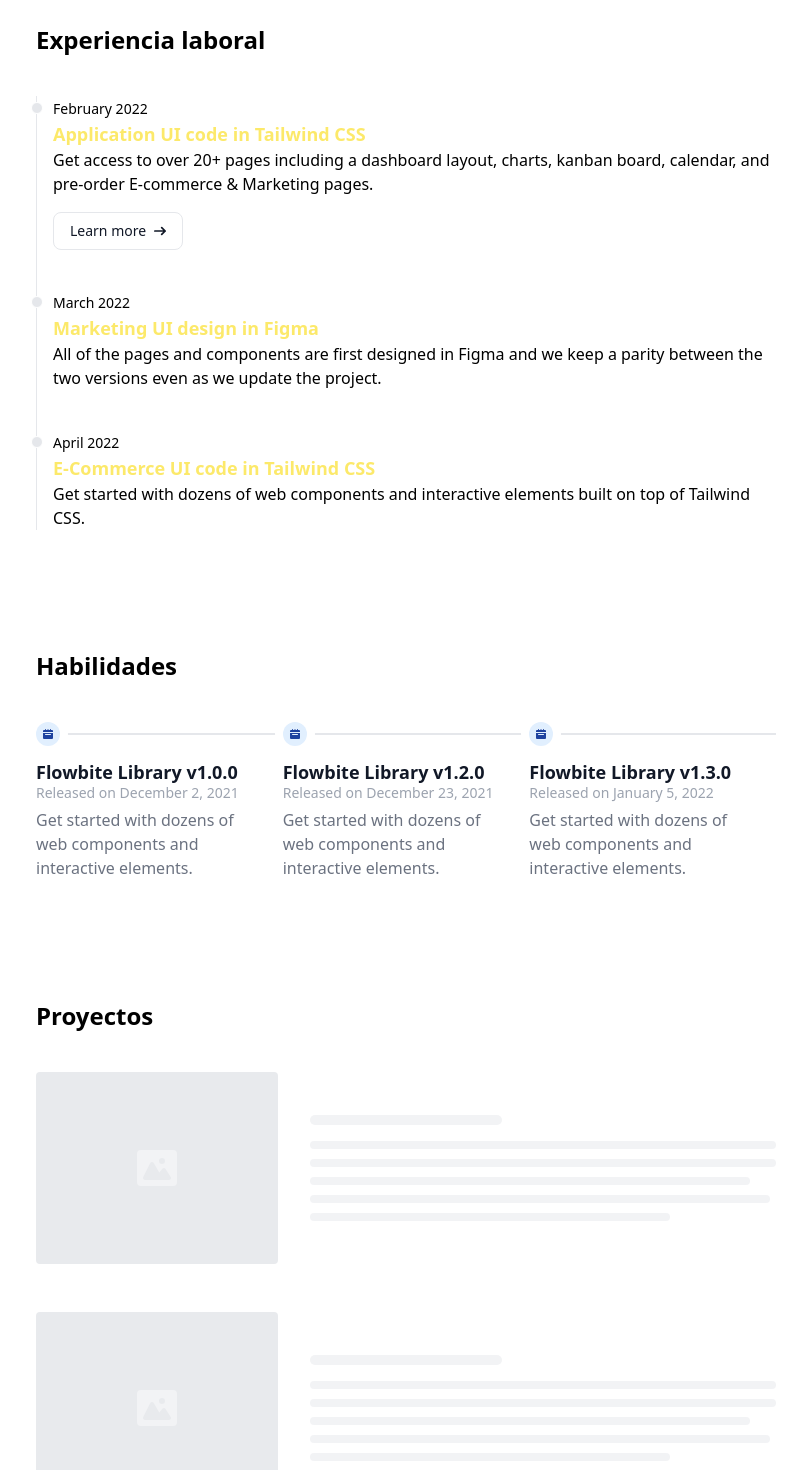
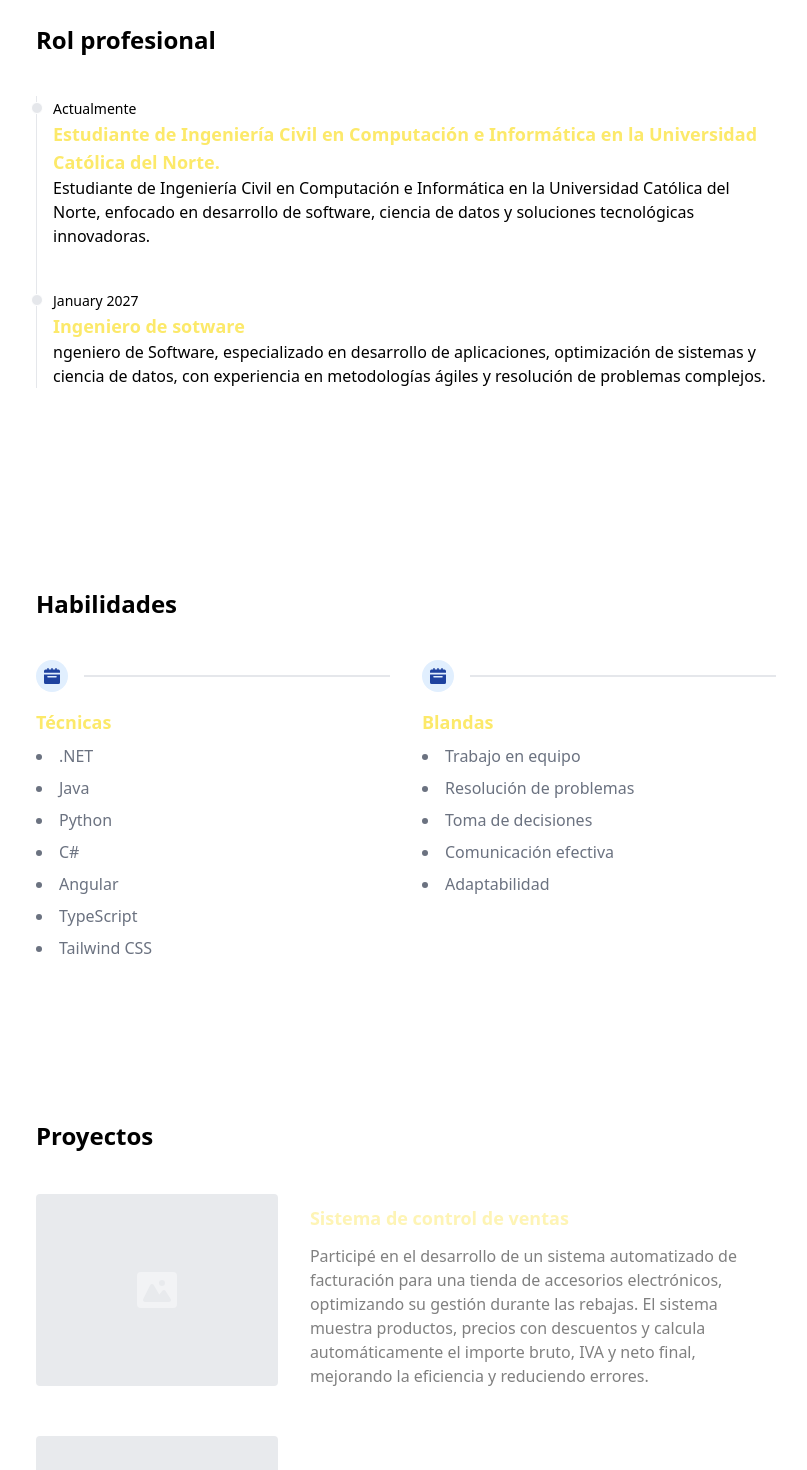
Before and after one commit to jhonelpro/Portfolio, an Angular app: page /home in a window 1280 px wide. Shown: the part 600-2070 px from the top of the page, without its empty margins (234-1041 px from the left). Built offline with nearby package versions, Linux system fonts and the light colour scheme.

Commit message:
feat: added skills component and projects information

```diff
--- a/src/app/Components/proyects/proyects.component.html
+++ b/src/app/Components/proyects/proyects.component.html
@@ -7,12 +7,10 @@
             </svg>
         </div>
         <div class="w-full">
-            <div class="h-2.5 bg-gray-200 rounded-full dark:bg-gray-700 w-48 mb-4"></div>
-            <div class="h-2 bg-gray-200 rounded-full dark:bg-gray-700 max-w-[480px] mb-2.5"></div>
-            <div class="h-2 bg-gray-200 rounded-full dark:bg-gray-700 mb-2.5"></div>
-            <div class="h-2 bg-gray-200 rounded-full dark:bg-gray-700 max-w-[440px] mb-2.5"></div>
-            <div class="h-2 bg-gray-200 rounded-full dark:bg-gray-700 max-w-[460px] mb-2.5"></div>
-            <div class="h-2 bg-gray-200 rounded-full dark:bg-gray-700 max-w-[360px]"></div>
+            <h3 class="text-lg font-semibold text-yellow-200 py-3">Sistema de control de ventas</h3>
+            <p>
+                Participé en el desarrollo de un sistema automatizado de facturación para una tienda de accesorios electrónicos, optimizando su gestión durante las rebajas. El sistema muestra productos, precios con descuentos y calcula automáticamente el importe bruto, IVA y neto final, mejorando la eficiencia y reduciendo errores.
+            </p>
         </div>
         <span class="sr-only">Loading...</span>
     </div>
@@ -24,12 +22,10 @@
             </svg>
         </div>
         <div class="w-full">
-            <div class="h-2.5 bg-gray-200 rounded-full dark:bg-gray-700 w-48 mb-4"></div>
-            <div class="h-2 bg-gray-200 rounded-full dark:bg-gray-700 max-w-[480px] mb-2.5"></div>
-            <div class="h-2 bg-gray-200 rounded-full dark:bg-gray-700 mb-2.5"></div>
-            <div class="h-2 bg-gray-200 rounded-full dark:bg-gray-700 max-w-[440px] mb-2.5"></div>
-            <div class="h-2 bg-gray-200 rounded-full dark:bg-gray-700 max-w-[460px] mb-2.5"></div>
-            <div class="h-2 bg-gray-200 rounded-full dark:bg-gray-700 max-w-[360px]"></div>
+            <h3 class="text-lg font-semibold text-yellow-200 py-3">UCN e-commerce</h3>
+            <p>
+                Participé en la implementación de un e-commerce para La Tienda UCN, con el objetivo de satisfacer las necesidades y expectativas de sus clientes.
+            </p>
         </div>
         <span class="sr-only">Loading...</span>
     </div>
--- a/src/app/Components/skills/skills.component.html
+++ b/src/app/Components/skills/skills.component.html
@@ -1,48 +1,49 @@
+<div class="w-full max-w-4xl mx-auto py-10">
     <h2 class="text-2xl font-semibold mb-10">Habilidades</h2>
-<ol class="items-center sm:flex">
-    <li class="relative mb-6 sm:mb-0">
+    <ol class="flex flex-col sm:flex-row justify-between gap-8">
+        <!-- Habilidades Técnicas -->
+        <li class="flex-1">
             <div class="flex items-center">
-            <div class="z-10 flex items-center justify-center w-6 h-6 bg-blue-100 rounded-full ring-0 ring-white dark:bg-blue-900 sm:ring-8 dark:ring-gray-900 shrink-0">
-                <svg class="w-2.5 h-2.5 text-blue-800 dark:text-blue-300" aria-hidden="true" xmlns="http://www.w3.org/2000/svg" fill="currentColor" viewBox="0 0 20 20">
+                <div class="z-10 flex items-center justify-center w-8 h-8 bg-blue-100 rounded-full dark:bg-blue-900">
+                    <svg class="w-4 h-4 text-blue-800 dark:text-blue-300" xmlns="http://www.w3.org/2000/svg" fill="currentColor" viewBox="0 0 20 20">
                         <path d="M20 4a2 2 0 0 0-2-2h-2V1a1 1 0 0 0-2 0v1h-3V1a1 1 0 0 0-2 0v1H6V1a1 1 0 0 0-2 0v1H2a2 2 0 0 0-2 2v2h20V4ZM0 18a2 2 0 0 0 2 2h16a2 2 0 0 0 2-2V8H0v10Zm5-8h10a1 1 0 0 1 0 2H5a1 1 0 0 1 0-2Z"/>
                     </svg>
                 </div>
-            <div class="hidden sm:flex w-full bg-gray-200 h-0.5 dark:bg-gray-700"></div>
+                <div class="hidden sm:block flex-1 h-0.5 bg-gray-200 dark:bg-gray-700 ml-4"></div>
             </div>
-        <div class="mt-3 sm:pe-8">
-            <h3 class="text-lg font-semibold text-gray-900 dark:text-white">Flowbite Library v1.0.0</h3>
-            <time class="block mb-2 text-sm font-normal leading-none text-gray-400 dark:text-gray-500">Released on December 2, 2021</time>
-            <p class="text-base font-normal text-gray-500 dark:text-gray-400">Get started with dozens of web components and interactive elements.</p>
+            <div class="mt-4">
+                <h3 class="text-lg font-semibold text-yellow-200 dark:text-white">Técnicas</h3>
+                <ul class="mt-2 space-y-2 text-gray-500 list-disc list-inside dark:text-gray-400">
+                    <li>.NET</li>
+                    <li>Java</li>
+                    <li>Python</li>
+                    <li>C#</li>
+                    <li>Angular</li>
+                    <li>TypeScript</li>
+                    <li>Tailwind CSS</li>
+                </ul>
             </div>
         </li>
-    <li class="relative mb-6 sm:mb-0">
+        <!-- Habilidades Blandas -->
+        <li class="flex-1">
             <div class="flex items-center">
-            <div class="z-10 flex items-center justify-center w-6 h-6 bg-blue-100 rounded-full ring-0 ring-white dark:bg-blue-900 sm:ring-8 dark:ring-gray-900 shrink-0">
-                <svg class="w-2.5 h-2.5 text-blue-800 dark:text-blue-300" aria-hidden="true" xmlns="http://www.w3.org/2000/svg" fill="currentColor" viewBox="0 0 20 20">
+                <div class="z-10 flex items-center justify-center w-8 h-8 bg-blue-100 rounded-full dark:bg-blue-900">
+                    <svg class="w-4 h-4 text-blue-800 dark:text-blue-300" xmlns="http://www.w3.org/2000/svg" fill="currentColor" viewBox="0 0 20 20">
                         <path d="M20 4a2 2 0 0 0-2-2h-2V1a1 1 0 0 0-2 0v1h-3V1a1 1 0 0 0-2 0v1H6V1a1 1 0 0 0-2 0v1H2a2 2 0 0 0-2 2v2h20V4ZM0 18a2 2 0 0 0 2 2h16a2 2 0 0 0 2-2V8H0v10Zm5-8h10a1 1 0 0 1 0 2H5a1 1 0 0 1 0-2Z"/>
                     </svg>
                 </div>
-            <div class="hidden sm:flex w-full bg-gray-200 h-0.5 dark:bg-gray-700"></div>
+                <div class="hidden sm:block flex-1 h-0.5 bg-gray-200 dark:bg-gray-700 ml-4"></div>
             </div>
-        <div class="mt-3 sm:pe-8">
-            <h3 class="text-lg font-semibold text-gray-900 dark:text-white">Flowbite Library v1.2.0</h3>
-            <time class="block mb-2 text-sm font-normal leading-none text-gray-400 dark:text-gray-500">Released on December 23, 2021</time>
-            <p class="text-base font-normal text-gray-500 dark:text-gray-400">Get started with dozens of web components and interactive elements.</p>
-        </div>
-    </li>
-    <li class="relative mb-6 sm:mb-0">
-        <div class="flex items-center">
-            <div class="z-10 flex items-center justify-center w-6 h-6 bg-blue-100 rounded-full ring-0 ring-white dark:bg-blue-900 sm:ring-8 dark:ring-gray-900 shrink-0">
-                <svg class="w-2.5 h-2.5 text-blue-800 dark:text-blue-300" aria-hidden="true" xmlns="http://www.w3.org/2000/svg" fill="currentColor" viewBox="0 0 20 20">
-                    <path d="M20 4a2 2 0 0 0-2-2h-2V1a1 1 0 0 0-2 0v1h-3V1a1 1 0 0 0-2 0v1H6V1a1 1 0 0 0-2 0v1H2a2 2 0 0 0-2 2v2h20V4ZM0 18a2 2 0 0 0 2 2h16a2 2 0 0 0 2-2V8H0v10Zm5-8h10a1 1 0 0 1 0 2H5a1 1 0 0 1 0-2Z"/>
-                </svg>
-            </div>
-            <div class="hidden sm:flex w-full bg-gray-200 h-0.5 dark:bg-gray-700"></div>
-        </div>
-        <div class="mt-3 sm:pe-8">
-            <h3 class="text-lg font-semibold text-gray-900 dark:text-white">Flowbite Library v1.3.0</h3>
-            <time class="block mb-2 text-sm font-normal leading-none text-gray-400 dark:text-gray-500">Released on January 5, 2022</time>
-            <p class="text-base font-normal text-gray-500 dark:text-gray-400">Get started with dozens of web components and interactive elements.</p>
+            <div class="mt-4">
+                <h3 class="text-lg font-semibold text-yellow-200 dark:text-white">Blandas</h3>
+                <ul class="mt-2 space-y-2 text-gray-500 list-disc list-inside dark:text-gray-400">
+                    <li>Trabajo en equipo</li>
+                    <li>Resolución de problemas</li>
+                    <li>Toma de decisiones</li>
+                    <li>Comunicación efectiva</li>
+                    <li>Adaptabilidad</li>
+                </ul>
             </div>
         </li>
     </ol>
+</div>
--- a/src/app/Components/work-experience/work-experience.component.html
+++ b/src/app/Components/work-experience/work-experience.component.html
@@ -1,24 +1,21 @@
-<h2 class="text-2xl font-semibold mb-10">Experiencia laboral</h2>
+<h2 class="text-2xl font-semibold mb-10">Rol profesional</h2>
     <ol class="relative border-s border-gray-200 dark:border-gray-700">
         <li class="mb-10 ms-4">
             <div class="absolute w-3 h-3 bg-gray-200 rounded-full mt-1.5 -start-1.5 border border-white dark:border-gray-900 dark:bg-gray-700"></div>
-            <time class="mb-1 text-sm font-normal leading-none text-white-100">February 2022</time>
-            <h3 class="text-lg font-semibold text-yellow-200">Application UI code in Tailwind CSS</h3>
-            <p class="mb-4 text-base font-normal text-white-100 c">Get access to over 20+ pages including a dashboard layout, charts, kanban board, calendar, and pre-order E-commerce & Marketing pages.</p>
-            <a href="#" class="inline-flex items-center px-4 py-2 text-sm font-medium text-gray-900 bg-white border border-gray-200 rounded-lg hover:bg-gray-100 hover:text-blue-700 focus:z-10 focus:ring-4 focus:outline-none focus:ring-gray-100 focus:text-blue-700 dark:bg-gray-800 dark:text-gray-400 dark:border-gray-600 dark:hover:text-white dark:hover:bg-gray-700 dark:focus:ring-gray-700">Learn more <svg class="w-3 h-3 ms-2 rtl:rotate-180" aria-hidden="true" xmlns="http://www.w3.org/2000/svg" fill="none" viewBox="0 0 14 10">
-        <path stroke="currentColor" stroke-linecap="round" stroke-linejoin="round" stroke-width="2" d="M1 5h12m0 0L9 1m4 4L9 9"/>
-    </svg></a>
+            <time class="mb-1 text-sm font-normal leading-none text-white-100">Actualmente</time>
+            <h3 class="text-lg font-semibold text-yellow-200">
+                Estudiante de Ingeniería Civil en Computación e Informática en la Universidad Católica del Norte.
+            </h3>
+            <p class="mb-4 text-base font-normal text-white-100 c">
+                Estudiante de Ingeniería Civil en Computación e Informática en la Universidad Católica del Norte, enfocado en desarrollo de software, ciencia de datos y soluciones tecnológicas innovadoras.
+            </p>
         </li>
         <li class="mb-10 ms-4">
             <div class="absolute w-3 h-3 bg-gray-200 rounded-full mt-1.5 -start-1.5 border border-white dark:border-gray-900 dark:bg-gray-700"></div>
-            <time class="mb-1 text-sm font-normal leading-none text-white-100">March 2022</time>
-            <h3 class="text-lg font-semibold text-yellow-200">Marketing UI design in Figma</h3>
-            <p class="text-base font-normal text-white-100">All of the pages and components are first designed in Figma and we keep a parity between the two versions even as we update the project.</p>
-        </li>
-        <li class="ms-4">
-            <div class="absolute w-3 h-3 bg-gray-200 rounded-full mt-1.5 -start-1.5 border border-white dark:border-gray-900 dark:bg-gray-700"></div>
-            <time class="mb-1 text-sm font-normal leading-none text-white-100">April 2022</time>
-            <h3 class="text-lg font-semibold text-yellow-200">E-Commerce UI code in Tailwind CSS</h3>
-            <p class="text-base font-normal text-white-100">Get started with dozens of web components and interactive elements built on top of Tailwind CSS.</p>
+            <time class="mb-1 text-sm font-normal leading-none text-white-100">January 2027</time>
+            <h3 class="text-lg font-semibold text-yellow-200">Ingeniero de sotware</h3>
+            <p class="text-base font-normal text-white-100">
+                ngeniero de Software, especializado en desarrollo de aplicaciones, optimización de sistemas y ciencia de datos, con experiencia en metodologías ágiles y resolución de problemas complejos.
+            </p>
         </li>
 </ol>
```
Lines whose indentation alone changed are shown as unchanged.
